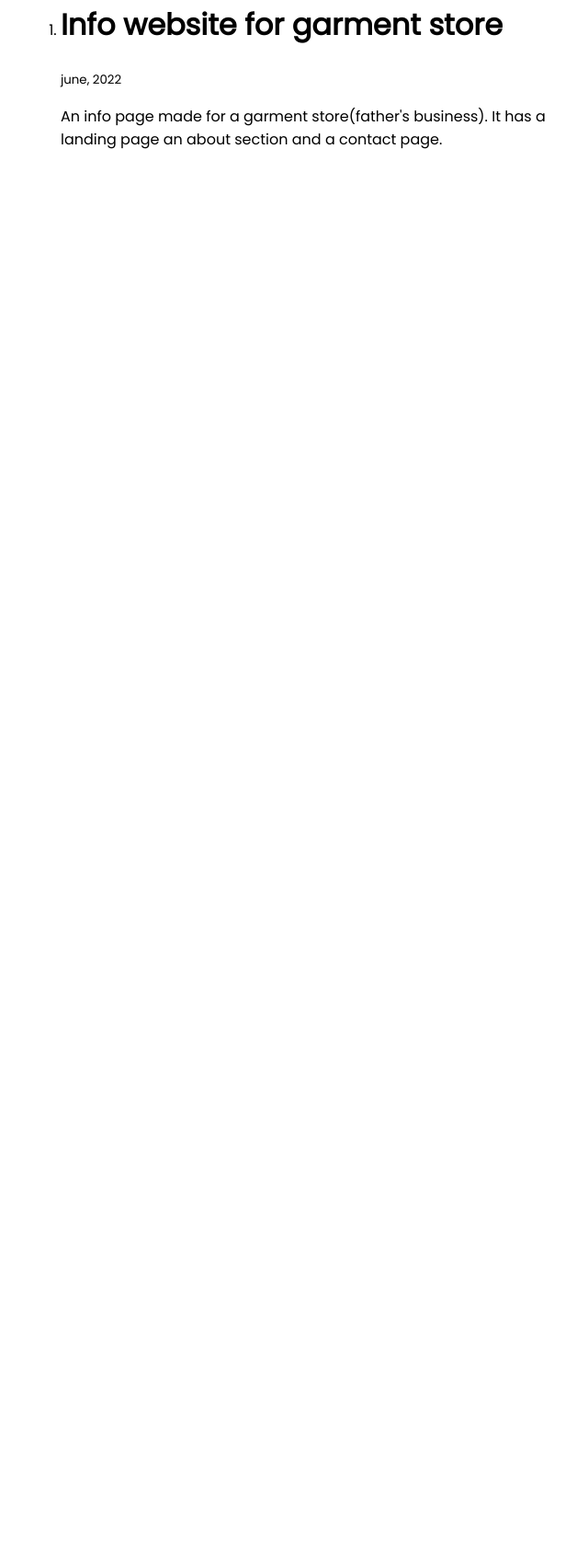
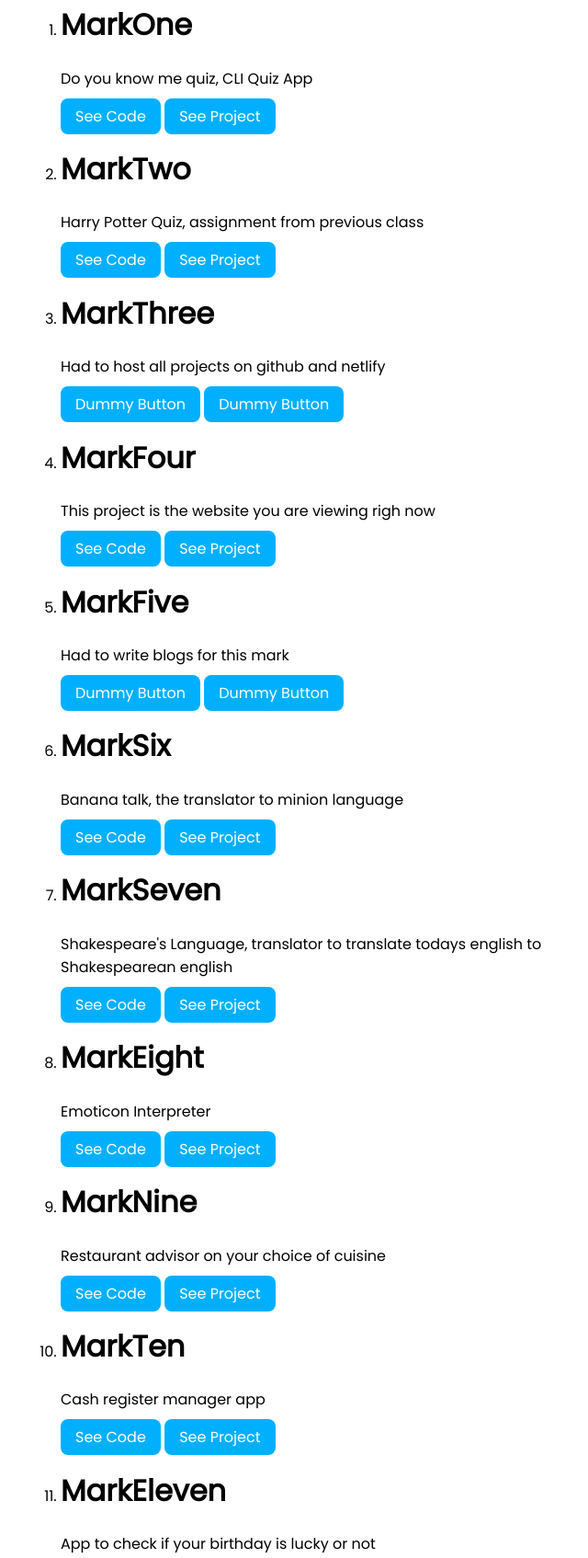
Before and after one commit to chahatmanuja/neog-camp-lesson-3-portfolio-website, a plain HTML site: page projects.html in a window 1280 px wide. Shown: the part 548-2242 px from the top of the page at 92% size, without its empty margins (314-954 px from the left). Before the commit the page ends 800 px from the top, so only its background shows below. Drawn offline with Linux system fonts and the light colour scheme.

Commit message:
Add projects to portfolio

```diff
--- a/projects.html
+++ b/projects.html
@@ -29,14 +29,130 @@
     </header>
 
     <div class="container container-center">
-    <ol reversed>
-        <li>
+    <ol >
+        <!-- <li>
                 <h1>Info website for garment store</h1>
                 <small>june, 2022</small>
                 <p>An info page made for a garment store(father's business).
                     It has a landing page an about section and a contact page.</p>
+                    <a class="link primary-link" href="/">See Code</a>
+                    <a class="link primary-link" href="/">See website</a>
+        </li> -->
+
+        <li>
+            <h1>MarkOne</h1>
+            <p>Do you know me quiz, CLI Quiz App</p>
+            <a class="link primary-link" href="https://github.com/chahatmanuja/level0-mark1">See Code</a>
+                    <a class="link primary-link" href="https://replit.com/@735-ChahatChaha/Fromex7#index.js">See Project</a>
+        </li>
+
+        <li>
+            <h1>MarkTwo</h1>
+            <p>Harry Potter Quiz, assignment from previous class</p>
+            <a class="link primary-link" href="https://github.com/chahatmanuja/HarryPotterQuiz">See Code</a>
+                    <a class="link primary-link" href="https://replit.com/@735-ChahatChaha/TheHarryPotterQuiz#index.js">See Project</a>
+        </li>
+
+        <li>
+            <h1>MarkThree</h1>
+            <p>Had to host all projects on github and netlify</p>
+            <a class="link primary-link" href="/">Dummy Button</a>
+                    <a class="link primary-link" href="/">Dummy Button</a>
+        </li>
+
+        <li>
+            <h1>MarkFour</h1>
+            <p>This project is the website you are viewing righ now</p>
+            <a class="link primary-link" href="/">See Code</a>
+                    <a class="link primary-link" href="/">See Project</a>
+        </li>
+
+        <li>
+            <h1>MarkFive</h1>
+            <p>Had to write blogs for this mark</p>
+            <a class="link primary-link" href="/">Dummy Button</a>
+                    <a class="link primary-link" href="/">Dummy Button</a>
+        </li>
+
+        <li>
+            <h1>MarkSix</h1>
+            <p>Banana talk, the translator to minion language</p>
+            <a class="link primary-link" href="https://github.com/chahatmanuja/neogcamp-banana-speak">See Code</a>
+                    <a class="link primary-link" href="https://bananaspeaktrasnlator.netlify.app/">See Project</a>
+        </li>
+
+        <li>
+            <h1>MarkSeven</h1>
+            <p>Shakespeare's Language, translator to translate todays english to Shakespearean english</p>
+            <a class="link primary-link" href="https://github.com/chahatmanuja/level0-mark7">See Code</a>
+                    <a class="link primary-link" href="https://shakespearetranslatorrr.netlify.app/">See Project</a>
+        </li>
+
+        <li>
+            <h1>MarkEight</h1>
+            <p>Emoticon Interpreter</p>
+            <a class="link primary-link" href="https://github.com/chahatmanuja/inside-out-mark-eight">See Code</a>
+                    <a class="link primary-link" href="https://678mom.csb.app/">See Project</a>
+        </li>
+
+        <li>
+
+            <h1>MarkNine</h1>
+            <p>Restaurant advisor on your choice of cuisine</p>
+            <a class="link primary-link" href="https://github.com/chahatmanuja/markNine-Restaurant-advisor">See Code</a>
+                    <a class="link primary-link" href="https://xw3s3k.csb.app/">See Project</a>
+        </li>
+
+        <li>
+            <h1>MarkTen</h1>
+            <p>Cash register manager app</p>
+            <a class="link primary-link" href="https://github.com/chahatmanuja/neog0-mark10">See Code</a>
+                    <a class="link primary-link" href="https://lighthearted-snickerdoodle-f8c06a.netlify.app/">See Project</a>
+        </li>
+
+        <li>
+            <h1>MarkEleven</h1>
+            <p>App to check if your birthday is lucky or not</p>
+            <a class="link primary-link" href="https://github.com/chahatmanuja/neog0-mark11">See Code</a>
+                    <a class="link primary-link" href="https://fanciful-baklava-99ba30.netlify.app/">See Project</a>
+        </li>
+
+        <li>
+            <h1>MarkTwelve</h1>
+            <p>Quiz on triangles</p>
+            <a class="link primary-link" href="https://github.com/chahatmanuja/level0-mark12">See Code</a>
+                    <a class="link primary-link" href="https://venerable-frangollo-489357.netlify.app/">See Project</a>
+        </li>
+
+        <li>
+            <h1>MarkThirteen</h1>
+            <p>App to check whether your birthday is palindrome or not</p>
+            <a class="link primary-link" href="https://github.com/chahatmanuja/level0-mark13">See Code</a>
+                    <a class="link primary-link" href="https://gleeful-arithmetic-0c7eae.netlify.app/">See Project</a>
+        </li>
+
+        <li>
+            <h1>MarkFourteen</h1>
+            <p>App to calculate profit and loss in stocks </p>
+            <a class="link primary-link" href="https://github.com/chahatmanuja/level0-mark14">See Code</a>
+                    <a class="link primary-link" href="https://animated-dasik-a1e295.netlify.app/">See Project</a>
         </li>
     </ol>
 </div>
+
+<footer class="footer">
+    <div class="footer-header">social media presence</div>
+    <ul  class="social-links list-non-bullets">
+        <li class="list-item-inline">
+            <a class="link" href="https://github.com/chahatmanuja">github</a>
+        </li>
+        <li class="list-item-inline">
+            <a class="link" href="https://twitter.com/manuja_chahat">twitter</a>
+        </li>
+        <li class="list-item-inline">
+            <a class="link" href="https://www.linkedin.com/in/manujachahat/">linkedin</a>
+        </li>
+    </ul>
+</footer>
 </body>
 </html>
```
Also changed, not shown: blogs.html (+15 -0 lines), index.html (+4 -5 lines).
